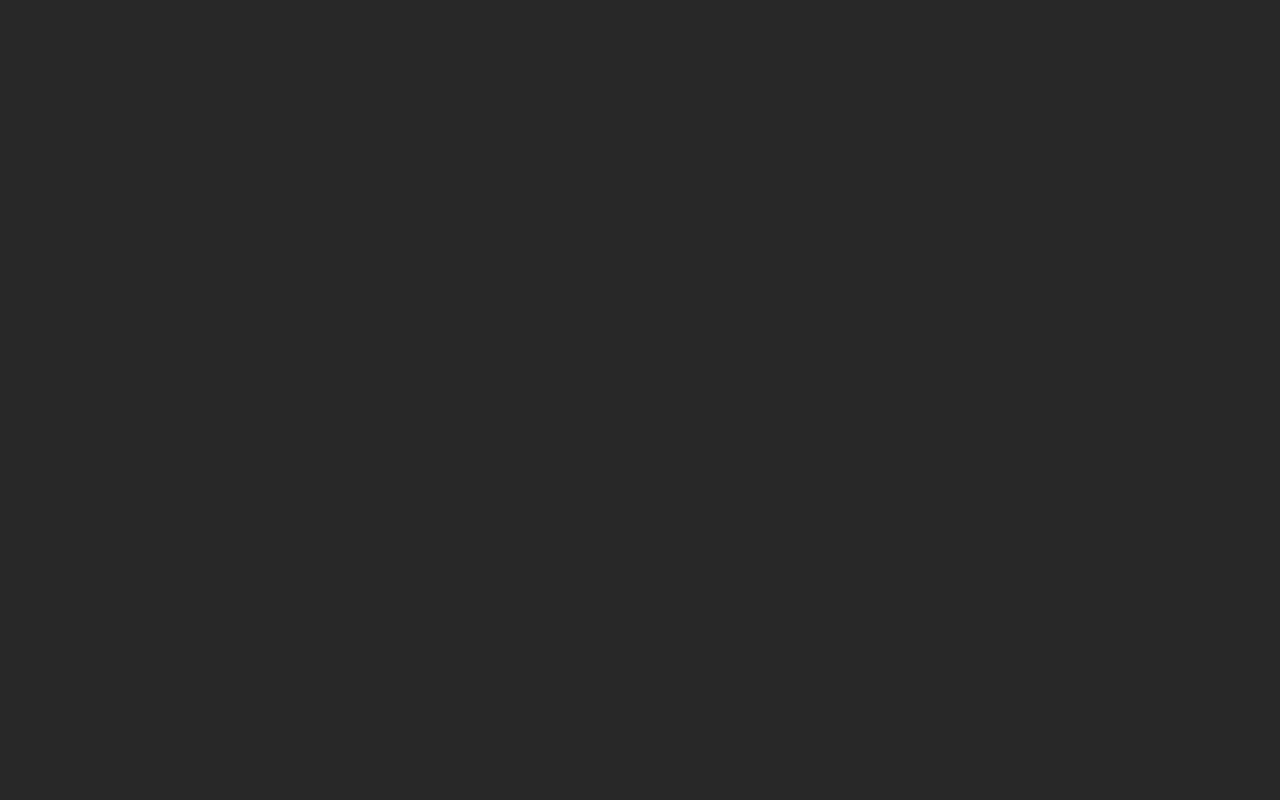
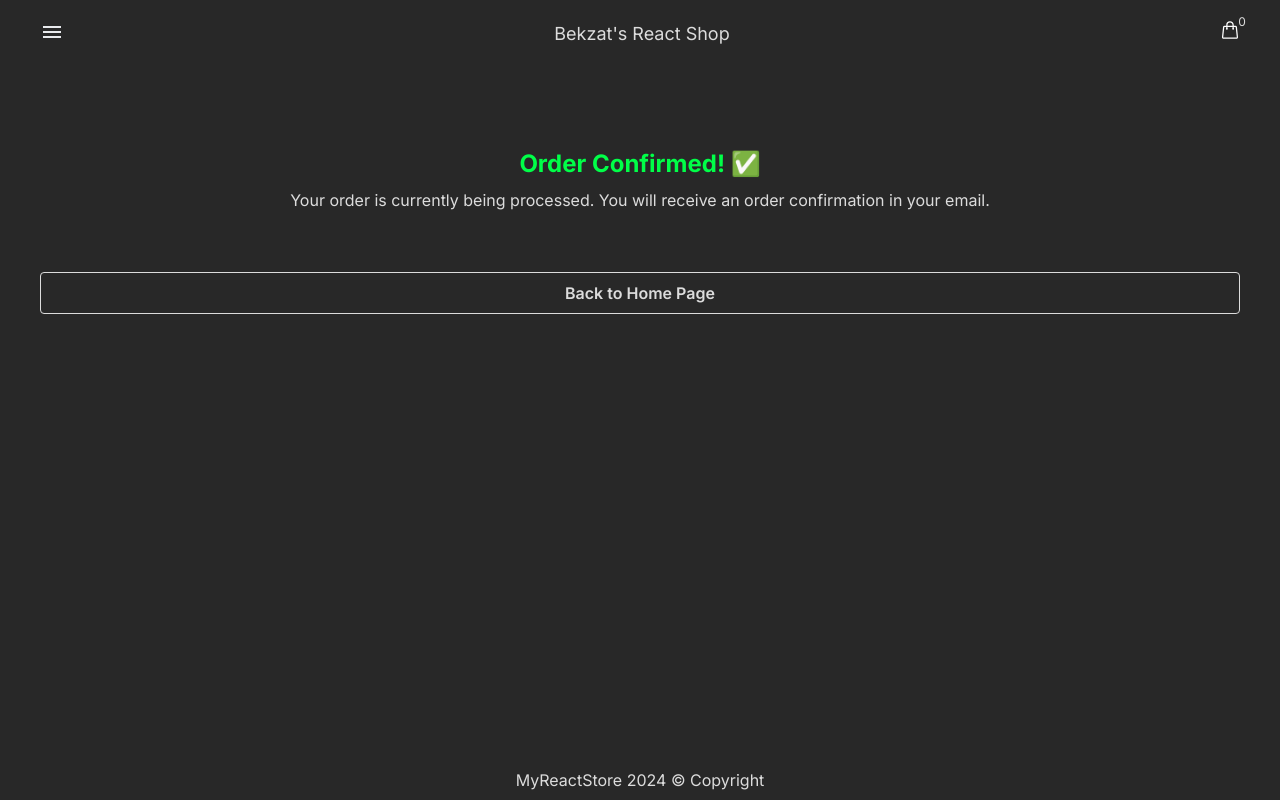
Before and after one commit to BekzatBagdat/bekzats-react-shop, a React (Vite) app: page /successpage in a window 1280 px wide. Before the commit this address had no page. Built offline with nearby package versions, Linux system fonts and the light colour scheme.

Commit message:
success page, navigate home

```diff
--- a/src/pages/App.jsx
+++ b/src/pages/App.jsx
@@ -6,6 +6,7 @@ import ContactPage from './contactpage';
 import CartPage from './cartpage';
 import ProductPage from './productpage';
 import { CartProvider } from '../utils/cartcontext';
+import SuccessPage from './successpage';
 
 function App() {
   return (
@@ -17,6 +18,7 @@ function App() {
             <Route path="contact" element={<ContactPage />} />
             <Route path="cart" element={<CartPage />} />
             <Route path="productpage/:id" element={<ProductPage />} />
+            <Route path="successpage" element={<SuccessPage />} />
           </Route>
         </Routes>
       </CartProvider>
--- /dev/null
+++ b/src/pages/successpage.jsx
@@ -0,0 +1,26 @@
+import { useNavigate } from 'react-router-dom';
+
+function SuccessPage() {
+  const navigate = useNavigate();
+
+  const backToHomePage = () => {
+    navigate(`/`);
+  };
+  return (
+    <div className="flex flex-col text-center mt-20 mx-10">
+      <h1 className="text-green text-2xl font-bold">Order Confirmed! ✅</h1>
+      <p className="mt-2 mb-10">
+        Your order is currently being processed. You will receive an order
+        confirmation in your email.{' '}
+      </p>
+      <button
+        onClick={backToHomePage}
+        className=" mt-5 mb-5  text-white bg-transparent font-semibold  py-2 px-4 border border-white hover:text-black hover:bg-white hover:border-transparent rounded"
+      >
+        Back to Home Page
+      </button>
+    </div>
+  );
+}
+
+export default SuccessPage;
```
